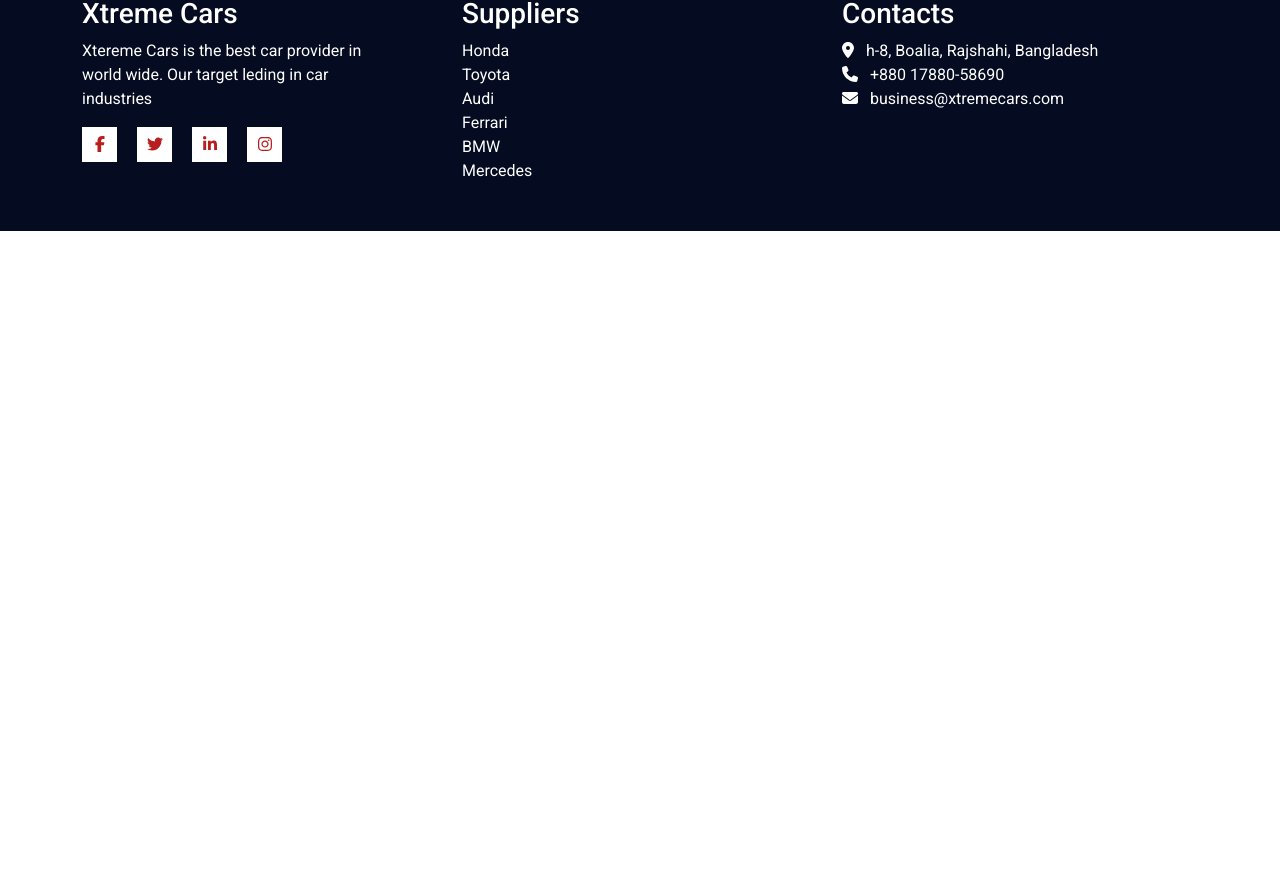
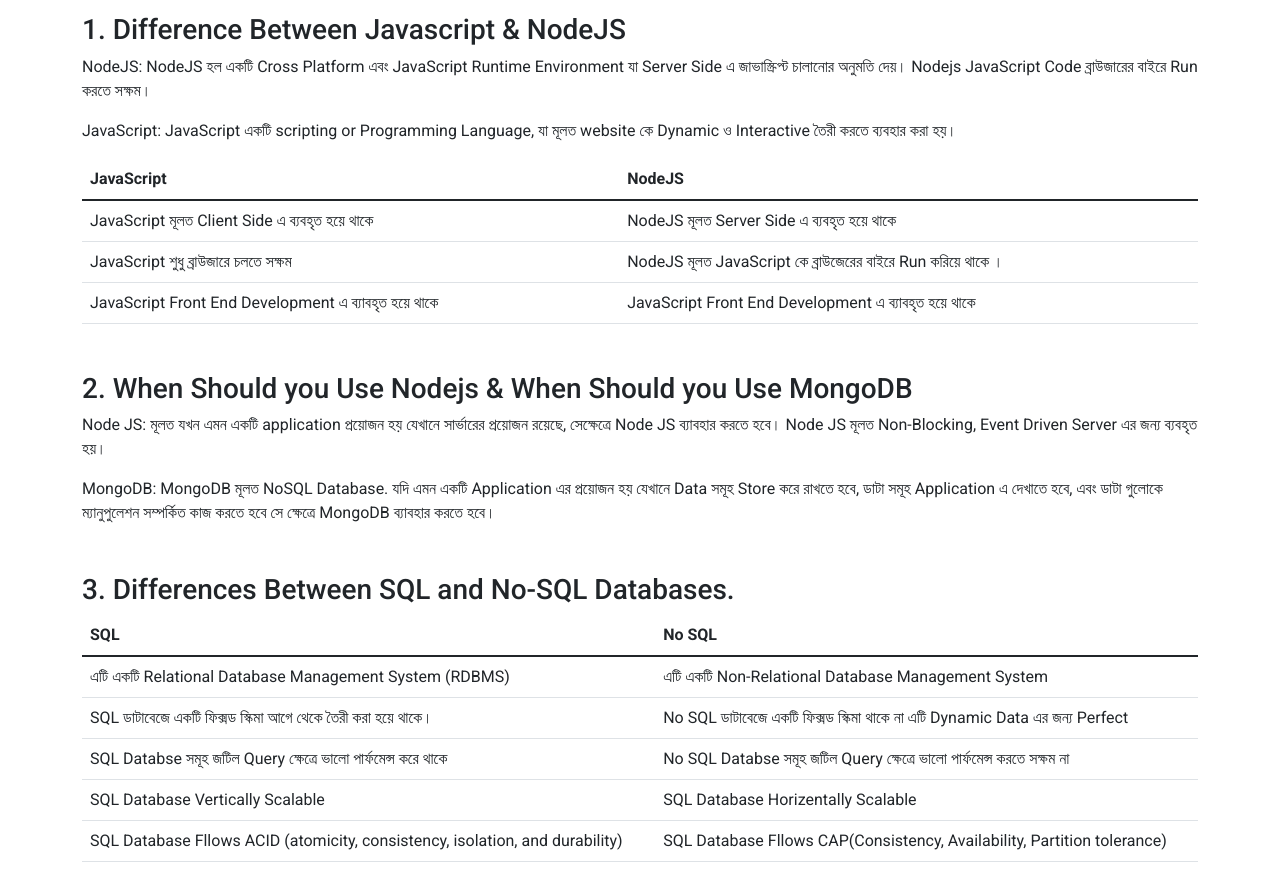
Before and after one commit to SamiulxHasanx07/xtreme-cars-client, a React (Create React App) app: page /blogs in a window 1280 px wide. Shown: the part 171-1040 px from the top of the page. Before the commit the page ends 800 px from the top, so only its background shows below. Built offline with nearby package versions, Linux system fonts and the light colour scheme; no server answers.

Commit message:
Blog Page Question and Answer Done

```diff
--- a/src/pages/Blogs/Blogs.js
+++ b/src/pages/Blogs/Blogs.js
@@ -1,9 +1,86 @@
 import React from 'react';
+import { Container, Table } from 'react-bootstrap';
 
 const Blogs = () => {
     return (
-        <div>
-            <h2>Blogs Page</h2>
+        <div className='py-5'>
+            <Container>
+                <h2 className='title mb-4'>Questions & <span className='custom-title'>Answer</span></h2>
+
+                <div>
+                    <h3>1. Difference Between Javascript & NodeJS</h3>
+                    <p>NodeJS: NodeJS হল একটি Cross Platform এবং JavaScript Runtime Environment যা Server Side এ  জাভাস্ক্রিপ্ট চালানোর অনুমতি দেয়। Nodejs JavaScript Code ব্রাউজারের বাইরে Run করতে সক্ষম।</p>
+                    <p>JavaScript: JavaScript একটি scripting or Programming Language, যা মূলত website কে Dynamic ও Interactive তৈরী করতে ব্যবহার করা হয়।</p>
+                    <Table>
+                        <thead>
+                            <tr>
+                                <th>JavaScript</th>
+                                <th>NodeJS</th>
+                            </tr>
+                        </thead>
+                        <tbody>
+                            <tr>
+                                <td>JavaScript মূলত Client Side এ ব্যবহৃত হয়ে থাকে</td>
+                                <td>NodeJS মূলত Server Side এ ব্যবহৃত হয়ে থাকে</td>
+                            </tr>
+                            <tr>
+                                <td>JavaScript শুধু ব্রাউজারে চলতে সক্ষম</td>
+                                <td>NodeJS মূলত JavaScript কে ব্রাউজেরের বাইরে Run করিয়ে থাকে ।</td>
+                            </tr>
+                            <tr>
+                                <td>JavaScript Front End Development এ ব্যাবহৃত হয়ে থাকে</td>
+                                <td>JavaScript Front End Development এ ব্যাবহৃত হয়ে থাকে </td>
+                            </tr>
+                        </tbody>
+                    </Table>
+                </div>
+
+                <div className='mt-5'>
+                    <h3>2. When Should you Use Nodejs & When Should you Use MongoDB</h3>
+                    <p>Node JS: মূলত যখন এমন একটি application প্রয়োজন হয় যেখানে সার্ভারের প্রয়োজন রয়েছে, সেক্ষেত্রে Node JS ব্যাবহার করতে হবে। Node JS মূলত Non-Blocking, Event Driven Server এর জন্য ব্যবহৃত হয়।</p>
+
+                    <p>MongoDB: MongoDB মূলত NoSQL Database. যদি এমন একটি Application এর প্রয়োজন হয় যেখানে Data সমূহ Store করে রাখতে হবে, ডাটা সমূহ Application এ দেখাতে হবে, এবং ডাটা গুলোকে ম্যানুপুলেশন সম্পর্কিত কাজ করতে হবে সে ক্ষেত্রে MongoDB ব্যাবহার করতে হবে।</p>
+                </div>
+                <div className="mt-5">
+                    <h3>3. Differences Between SQL and No-SQL Databases.</h3>
+                    <Table>
+                        <thead>
+                            <tr>
+                                <th>SQL</th>
+                                <th>No SQL</th>
+                            </tr>
+                        </thead>
+                        <tbody>
+                            <tr>
+                                <td>এটি একটি Relational Database Management System (RDBMS)</td>
+                                <td>এটি একটি Non-Relational Database Management System</td>
+                            </tr>
+                            <tr>
+                                <td>SQL ডাটাবেজে একটি ফিক্সড স্কিমা আগে থেকে তৈরী করা হয়ে থাকে।</td>
+                                <td>No SQL ডাটাবেজে একটি ফিক্সড স্কিমা থাকে না এটি Dynamic Data এর জন্য Perfect</td>
+                            </tr>
+                            <tr>
+                                <td>SQL Databse সমূহ জটিল Query ক্ষেত্রে ভালো পার্ফমেন্স করে থাকে</td>
+                                <td>No SQL Databse সমূহ জটিল Query ক্ষেত্রে ভালো পার্ফমেন্স করতে সক্ষম না</td>
+                            </tr>
+                            <tr>
+                                <td>SQL Database Vertically Scalable</td>
+                                <td>SQL Database Horizentally Scalable</td>
+                            </tr>
+                            <tr>
+                                <td>SQL Database Fllows ACID (atomicity, consistency, isolation, and durability)</td>
+                                <td>SQL Database Fllows CAP(Consistency, Availability, Partition tolerance)</td>
+                            </tr>
+                        </tbody>
+                    </Table>
+                </div>
+                <div className="mt-5">
+                    <h3>4.  What is the purpose of jwt and how does it work</h3>
+                    <p>JWT মূলত Authentication এর জন্য ব্যাবহার করা হয়ে থাকে, JWT এর মাধ্যমে একটি ইউজারকে Specific ভাবে verify করা সম্বব।</p>
+
+                    <p>JWT মূলত RSA Algorithm ব্যাবহার করে থাকে, যখন User কোন Application এ Login করে তখন তার জন্য একটি JWT তৈরী করে দেওয়া হয় এর মাধ্যমে সেই User কে Specific ভাবে চিহ্নিত করে Routes, Services and Recources শেয়ার করা যায় ।</p>
+                </div>
+            </Container>
         </div>
     );
 };
--- a/src/pages/Home/Cars/Car/Car.js
+++ b/src/pages/Home/Cars/Car/Car.js
@@ -22,7 +22,7 @@
                             {des.length>80?des.slice(0,80)+'...':des}
                         </Card.Text>
                         <div className='text-center my-4'>
-                            <Link to={`/inventory/${_id}`} className='btn btn-danger'>Update Details</Link>
+                            <Link to={`/inventory/${_id}`} className='btn custom-btn'>Update Details</Link>
                         </div>
                     </Card.Body>
                 </Card>
```
Also changed, not shown: 2 other files (tests, documents, lock files or other folders).
